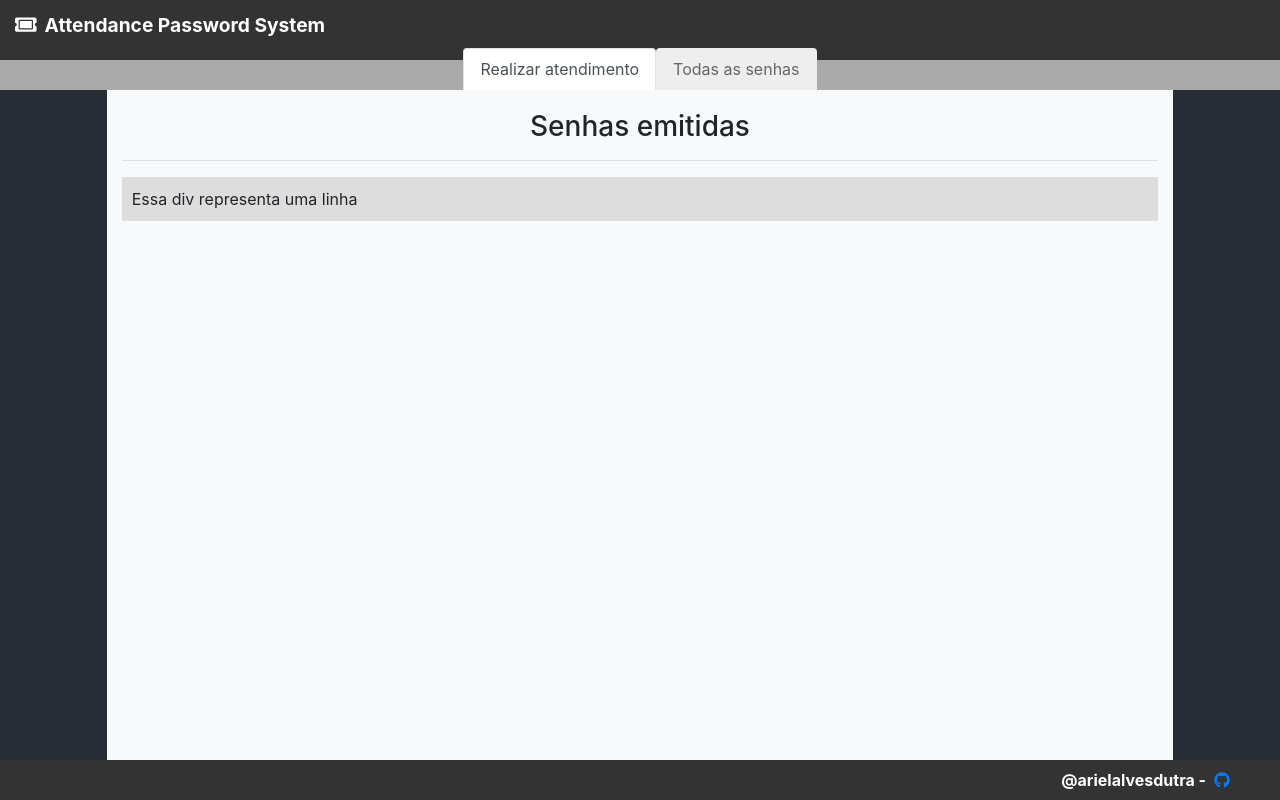
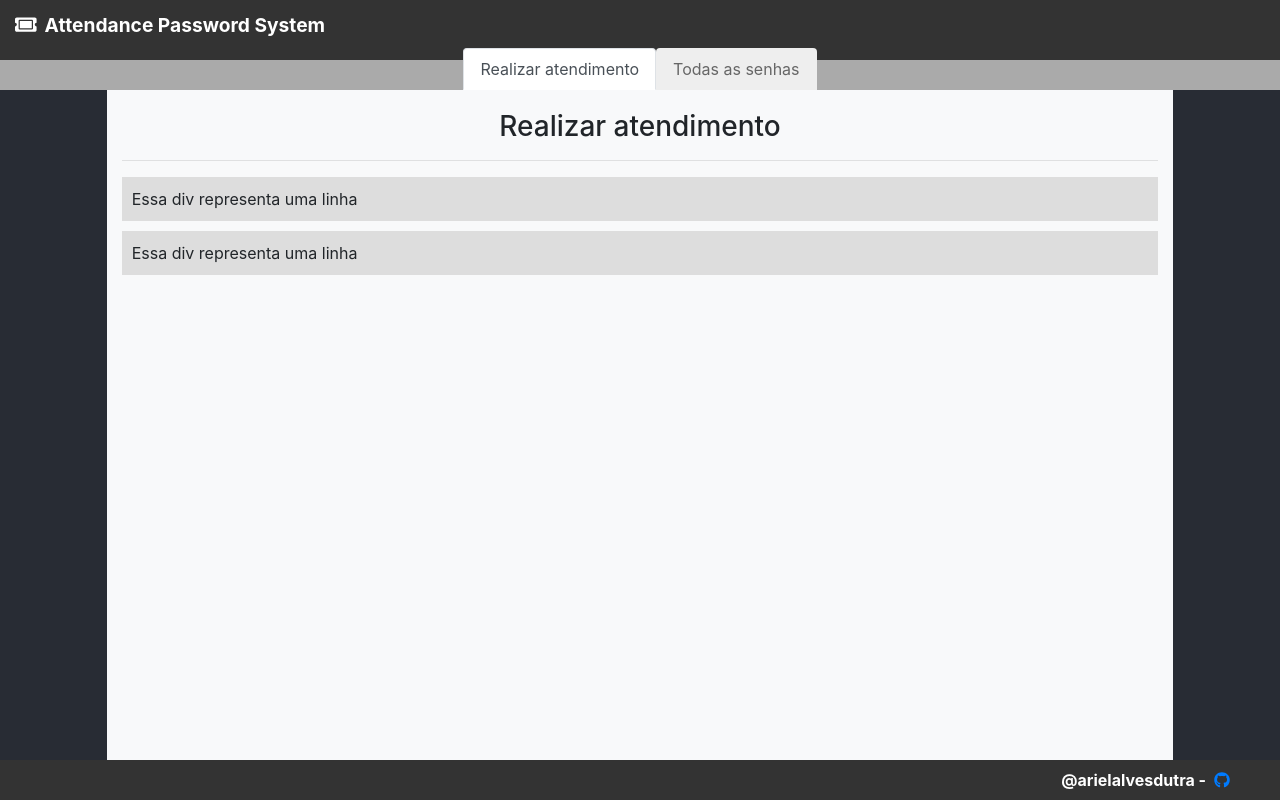
Before and after one commit to arielalvesdutra/attendance-password-system-frontend, a React (Create React App) app: page / in a window 1280 px wide. Built offline with nearby package versions, Linux system fonts and the light colour scheme.

Commit message:
Adiciona os componentes AbstractPage.jsx e Home.jsx

```diff
--- a/src/App.js
+++ b/src/App.js
@@ -1,24 +1,12 @@
 import React, { Component } from 'react';
 import './App.css';
 
-import Content from './Components/Templates/Content'
-import Footer from './Components/Templates/Footer'
-import Header from './Components/Templates/Header'
-import Nav from './Components/Templates/Nav'
-
-import KeyLine from './Components/KeyLine'
+import HomePage from './Components/Pages/Home'
 
 class App extends Component {
   render() {
     return (
-      <div className="App d-flex flex-column align-items-center justify-content-between">
-        <Header></Header>
-        <Nav></Nav>
-        <Content title="Senhas emitidas">
-          <KeyLine />
-        </Content>
-        <Footer></Footer>
-      </div>
+      <HomePage />
     );
   }
 }
--- /dev/null
+++ b/src/Components/Pages/AbstractPage.jsx
@@ -0,0 +1,16 @@
+import React from 'react'
+
+import Content from '../Templates/Content'
+import Footer from '../Templates/Footer'
+import Header from '../Templates/Header'
+import Nav from '../Templates/Nav'
+
+export default props =>
+    <div className="App d-flex flex-column align-items-center justify-content-between">
+        <Header></Header>
+        <Nav></Nav>
+        <Content title={props.articleTitle}>
+            {props.children}
+        </Content>
+        <Footer></Footer>
+    </div>
--- /dev/null
+++ b/src/Components/Pages/Home.jsx
@@ -0,0 +1,11 @@
+import React from 'react'
+
+import AbstractPage from './AbstractPage'
+
+import KeyLine from '../KeyLine'
+
+export default props =>
+    <AbstractPage articleTitle="Realizar atendimento">
+        <KeyLine />
+        <KeyLine />
+    </AbstractPage>
```
